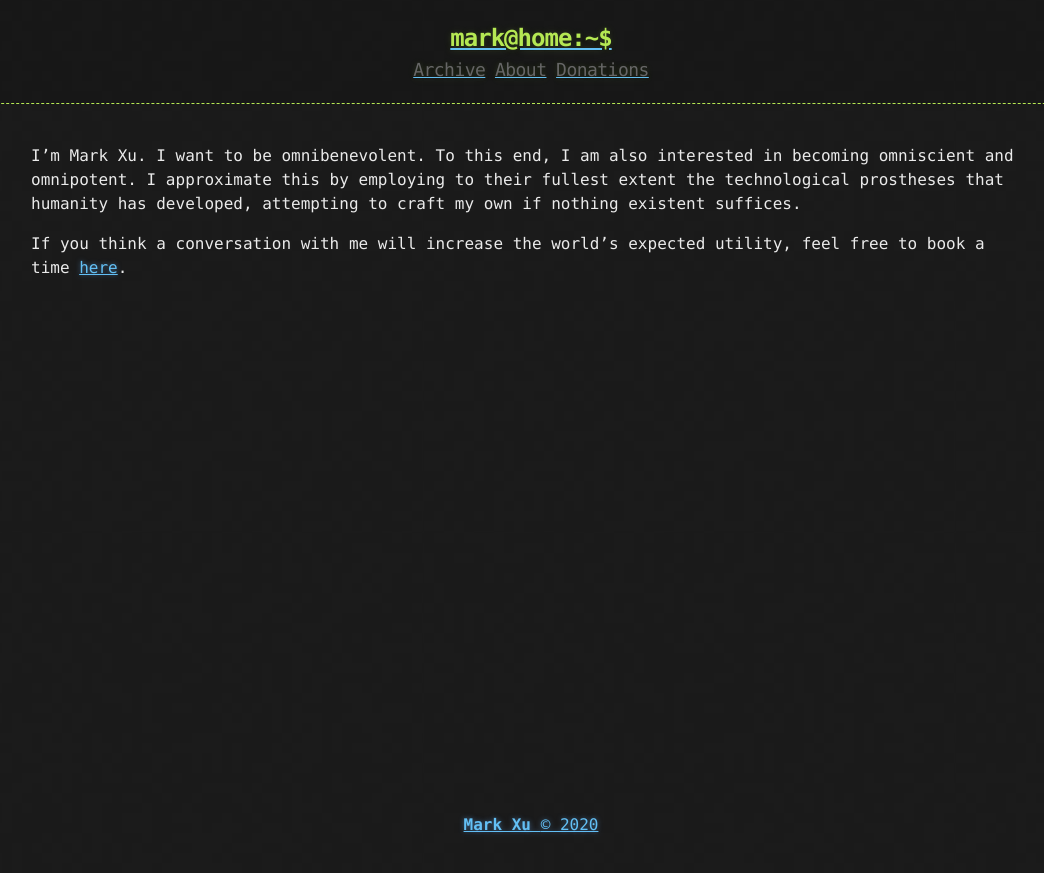
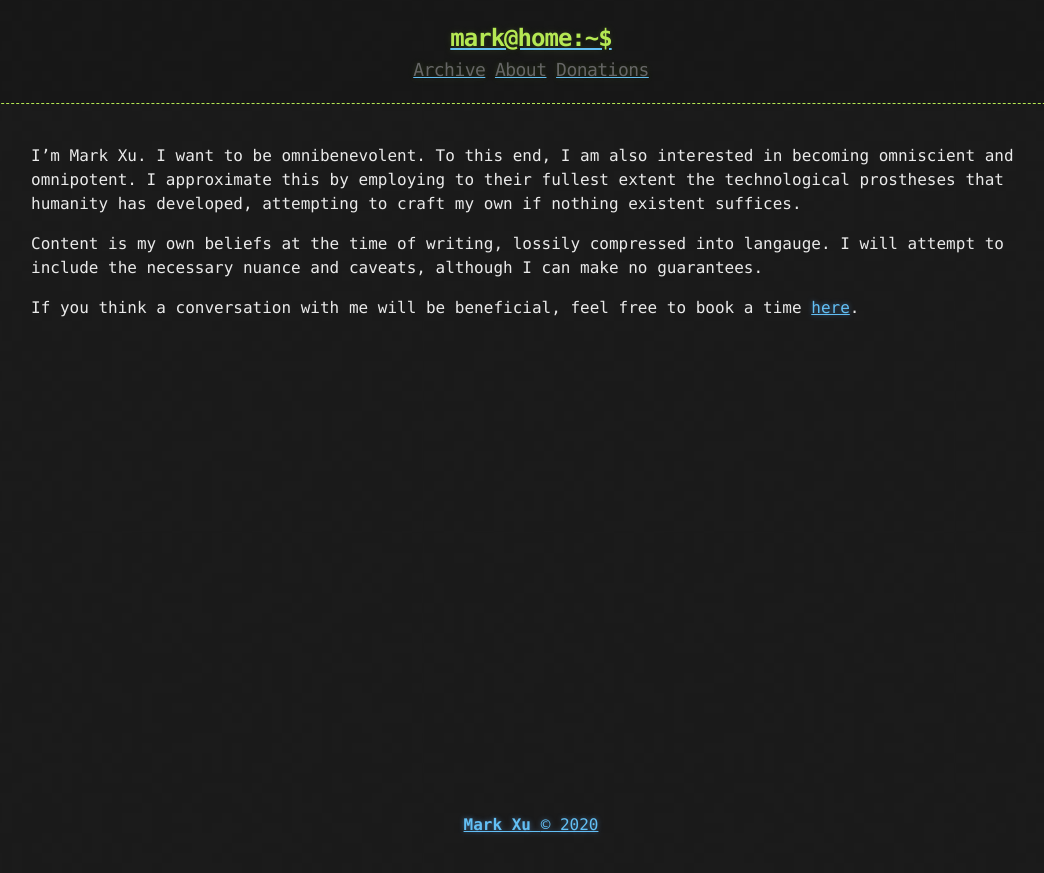
Before and after one commit to tocttou/hacker-blog, a Jekyll site: the page built from about.md, in a window 1280 px wide. Shown: the top 873 px of the page, without its empty margins (109-1153 px from the left). Built offline with Jekyll 4.4.1, drawn with Linux system fonts in a browser that asks for light colours.

Commit message:
Update about.md

```diff
--- a/about.md
+++ b/about.md
@@ -5,4 +5,6 @@ title: About
 
 I'm Mark Xu. I want to be omnibenevolent. To this end, I am also interested in becoming omniscient and omnipotent. I approximate this by employing to their fullest extent the technological prostheses that humanity has developed, attempting to craft my own if nothing existent suffices.
 
-If you think a conversation with me will increase the world's expected utility, feel free to book a time [here](https://calendly.com/markxu/30min).
+Content is my own beliefs at the time of writing, lossily compressed into langauge. I will attempt to include the necessary nuance and caveats, although I can make no guarantees.
+
+If you think a conversation with me will be beneficial, feel free to book a time [here](https://calendly.com/markxu/30min).
```
